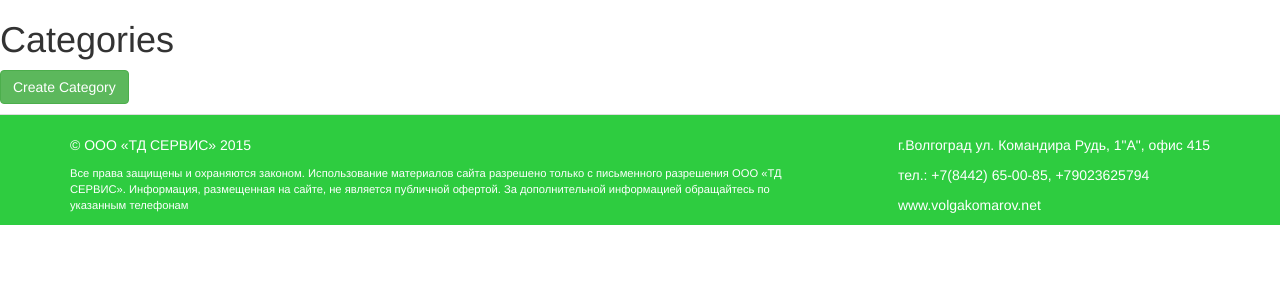
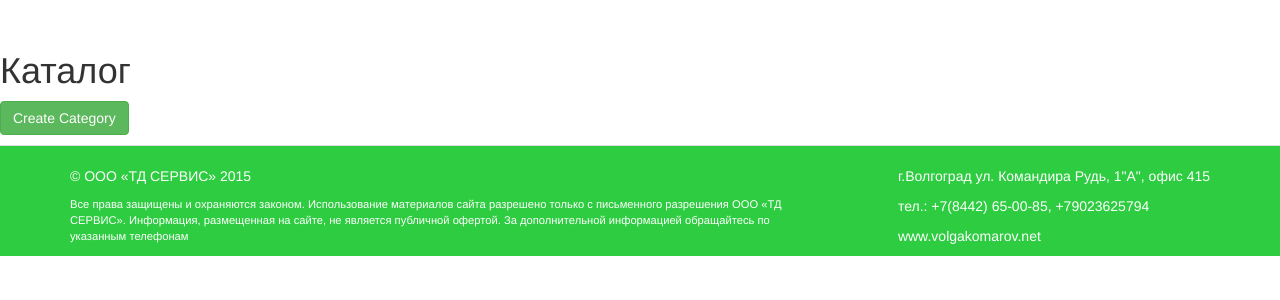
Before and after one commit to vuylov/vlgkomar, a Yii app: template views/category/index.php in a window 1280 px wide. Shown: the top 300 px of the page. Run offline with PHP 8.4 and a stand-in for Yii, Linux system fonts and the light colour scheme; the template is opened without the code that fills it, so the values that code supplies are empty; some libraries are stand-ins or nearby versions.

Commit message:
Fix category

```diff
--- a/views/category/index.php
+++ b/views/category/index.php
@@ -6,7 +6,7 @@ use yii\grid\GridView;
 /* @var $this yii\web\View */
 /* @var $dataProvider yii\data\ActiveDataProvider */
 
-$this->title = 'Categories';
+$this->title = 'Каталог';
 $this->params['breadcrumbs'][] = $this->title;
 ?>
 <div class="category-index">
--- a/views/layouts/main.php
+++ b/views/layouts/main.php
@@ -35,7 +35,7 @@ AppAsset::register($this);
             'options' => ['class' => 'navbar-nav navbar-right'],
             'items' => [
                 ['label' => 'Главная', 'url' => ['site/index']],
-                ['label' => 'Каталог', 'url' => ['site/catalog']],
+                ['label' => 'Каталог', 'url' => ['category/index']],
                 ['label' => 'Заправка', 'url' => ['site/about']],
                 ['label' => 'Контакты', 'url' => ['site/contact']]
             ],
@@ -43,7 +43,9 @@ AppAsset::register($this);
         NavBar::end();
         ?>
     </header>
-    <?= $content ?>
+    <div class="margin-top">
+        <?= $content ?>
+    </div>
     <footer class="footer">
         <div class="container">
             <div class="row">
--- a/web/css/site.css
+++ b/web/css/site.css
@@ -11,7 +11,6 @@ a{
 .wrap {
     min-height: 100%;
     height: auto;
-    margin-top: 51px;
 }
 
 .wrap > .container {
@@ -166,3 +165,9 @@ div#slider{
 .copyrights{
     font-size: 0.8em;
 }
+.catalog-index{
+    margin-top: 5px;
+}
+.margin-top{
+    margin-top: 51px;
+}
```
Also changed, not shown: models/Category.php (+5 -5 lines).
